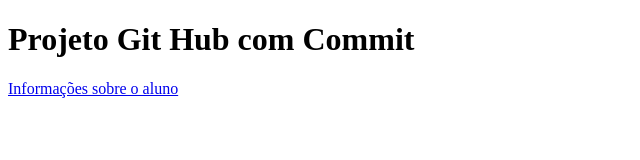
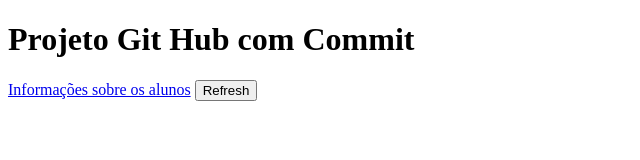
Before and after one commit to angelobrocco/exercicio-git, a plain HTML site: page index.html in a window 1280 px wide. Shown: the whole page, without its empty margins (0-640 px from the left). Drawn offline with Linux system fonts and the light colour scheme.

Commit message:
Adicionado o botão refresh

```diff
--- a/index.html
+++ b/index.html
@@ -8,6 +8,7 @@
 </head>
 <body>
     <h1>Projeto Git Hub com Commit</h1>
-    <a href="infos.html"> Informações sobre o aluno</a>
+    <a href="infos.html"> Informações sobre os alunos</a>
+    <input type="button" value="Refresh" >
 </body>
 </html>
```
